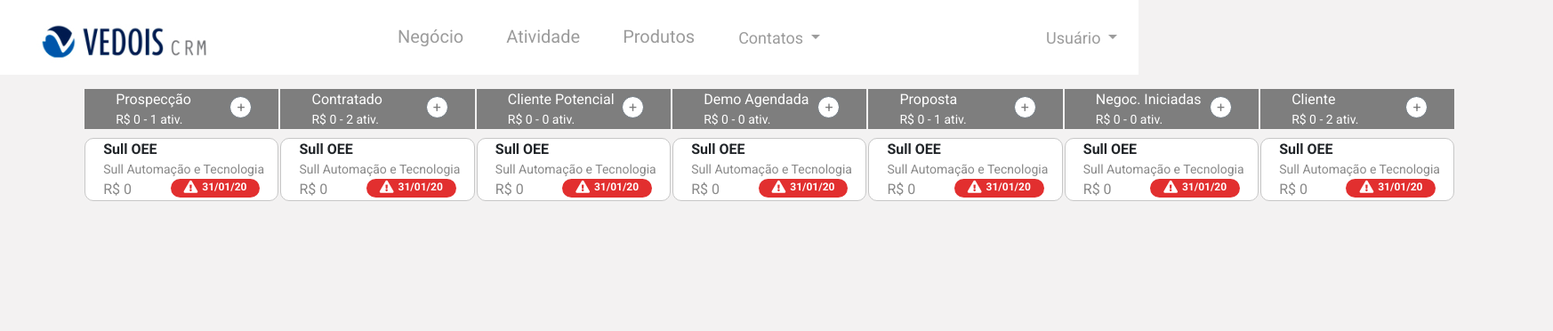
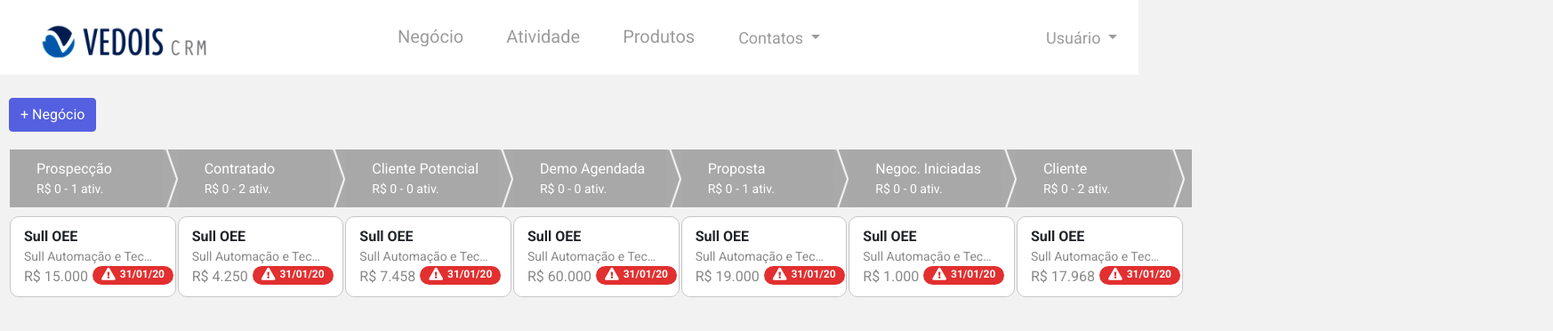
Before and after one commit to grammarthurf/crmV2, an Angular app in the folder front-crm/: page / in a window 1280 px wide. Shown: the top 372 px of the page at 89% size, 1746 px wide, since content can reach past the window. Built offline with nearby package versions, Linux system fonts and the light colour scheme.

Commit message:
screen business with button add

```diff
--- a/front-crm/package.json
+++ b/front-crm/package.json
@@ -21,6 +21,7 @@
     "@angular/platform-browser": "~8.2.14",
     "@angular/platform-browser-dynamic": "~8.2.14",
     "@angular/router": "~8.2.14",
+    "dragula": "^3.7.2",
     "rxjs": "~6.4.0",
     "tslib": "^1.10.0",
     "zone.js": "~0.9.1"
--- a/front-crm/src/app/app.module.ts
+++ b/front-crm/src/app/app.module.ts
@@ -6,6 +6,7 @@
 import { NavbarComponent } from './navbar/navbar.component';
 import { BrowserAnimationsModule } from '@angular/platform-browser/animations';
 import { BusinessComponent } from './business/business.component';
+// import { DragDropModule } from '@angular/cdk/drag-drop';
 
 // import { MatToolbarModule } from '@angular/material/toolbar';
 // import { MatMenuModule } from '@angular/material/menu';
@@ -25,6 +26,7 @@
     BrowserModule,
     AppRoutingModule,
     BrowserAnimationsModule,
+    // DragDropModule
     // modules
   ],
   providers: [],
--- a/front-crm/src/app/business/business.component.css
+++ b/front-crm/src/app/business/business.component.css
@@ -1,9 +1,14 @@
+
 /* TICKETS */
 .tickets {
-    background-color: #7e7e7e;
+    background-color: #A8A8A8;
     color: #fff;
     margin-left: 1px;
     margin-right: 1px;
+}
+
+div.tickets div {
+    padding: 10px;
 }
 
 .space {
@@ -13,6 +18,9 @@
 .row {
     white-space: nowrap;
     flex-wrap: nowrap;
+    margin-left: 10px;
+    margin-right: 10px;
+    max-width: 1120px; /* false for scroll / true for single page*/
 }
 
 div p {
@@ -33,14 +41,13 @@
     border-radius: 15px;
     text-align: center;
     font-size: 16px;
-    margin-top: 8px;
+    margin-top: 22px; /*8px for scroll / 22px for single page*/
     color: #7e7e7e;
     float: right;
     background-color: #fff;
 }
 
 /* CARDS  */
-
 .cards {
     border: 1px solid #C7C7C7;
     background-color: #fff;
@@ -48,23 +55,29 @@
     margin-left: 1px;
     margin-right: 1px;
     cursor: pointer;
+    padding: 10px;
 }
 
 .font-grey-cards {
     color: #898989;
 }
 
+.limit-words {
+    white-space: nowrap;
+    overflow: hidden;
+    text-overflow: ellipsis;
+    max-width: 150px;
+}
+
 .buttons-informations {
     display: flex;
     border: 0;
     border-radius: 15px;
-    padding: 0px 15px;
+    padding: 0px 10px;
     font-size: 12px;
     font-weight: bold;
     color: #fff;
-    margin-left: auto;
-    margin-right: 5px;
-    margin-bottom: 3px;
+    margin: 0 5px 3px 5px;
 }
 
 .good {
@@ -83,3 +96,9 @@
     margin-top: 2px;
     font-size: 14px;
 }
+
+.btn-add {
+    color: #fff;
+    background-color: #5460E0;
+    border-color: #5460E0;
+}
--- a/front-crm/src/app/business/business.component.html
+++ b/front-crm/src/app/business/business.component.html
@@ -1,6 +1,79 @@
 <!-- TOTAL -->
+<div style="margin-top: 100px;">
+    <button type="button" class="btn btn-add" style="margin-bottom: 20px; margin-top: 10px; margin-left: 10px;"> + Negócio</button>
+    <!-- TITLES -->
+    <div class="row">
+
+        <div class="tickets col-md-2" style="display: flex;" *ngFor="let i of table">
+            <div>
+                <p> {{i.title}} </p>
+                <p> R$ {{i.value}} </p>
+            </div>
+            <img src="../../assets/arrow.png" style="margin-left: auto; margin-right: -25px;"/>
+        </div>
+    </div>
+    <!-- CARDS -->
+    <div class="row" style="margin-top: 10px;">
+        <div class="cards col-md-2" *ngFor="let i of cards">
+            <p> <b> {{i.title}} </b> </p>
+            <p class="font-grey-cards limit-words"> {{i.subtitle}} </p>
+            <div style="display: flex;">
+                <p class="font-grey-cards"> R$ {{i.value}} </p>
+                <button class="buttons-informations bad">
+                    <i class="fas fa-exclamation-triangle"></i>
+                    <!-- <i class="fas fa-times-circle"></i> -->
+                    <!-- <i class="fas fa-check-circle"></i> -->
+                    <p> 31/01/20 </p>
+                </button>
+            </div>
+        </div>
+    </div>
+</div>
+
+
+
+
+
+<!-- SEM SCROLL BAR
+    TOTAL
+<div style="margin-top: 100px;">
+    TITLES
+    <div class="row">
+
+        <div class="tickets col-md-2" style="display: flex;" *ngFor="let i of table">
+            <div class="col-8">
+                <p> {{i.title}} </p>
+                <p> R$ {{i.value}} </p>
+            </div>
+            <div class="col-4">
+                <button type="button" class="btn btn-secondary btn-circle btn-sm">+</button>
+            </div>
+            <img src="../../assets/arrow.png" />
+        </div>
+    </div>
+    CARDS
+    <div class="row" style="margin-top: 10px;">
+        <div class="cards col-md-2" *ngFor="let i of cards">
+            <p> <b> {{i.title}} </b> </p>
+            <p class="font-grey-cards limit-words"> {{i.subtitle}} </p>
+            <div style="display: flex;">
+                <p class="font-grey-cards"> R$ {{i.value}} </p>
+                <button class="buttons-informations bad">
+                    <i class="fas fa-exclamation-triangle"></i>
+                    <i class="fas fa-times-circle"></i>
+                    <i class="fas fa-check-circle"></i>
+                    <p> 31/01/20 </p>
+                </button>
+            </div>
+        </div>
+    </div>
+</div> -->
+
+
+<!-- COM SCROLL BAR
+    TOTAL
 <div>
-    <!-- TITLES -->
+    TITLES
     <div class="row" style="margin-top: 100px;">
         <div class="col-1">
 
@@ -13,12 +86,13 @@
             <div class="col-4">
                 <button type="button" class="btn btn-secondary btn-circle btn-sm">+</button>
             </div>
+            <img src="../../assets/arrow.png" />
         </div>
         <div class="col-1">
 
         </div>
     </div>
-    <!-- CARDS -->
+    CARDS
     <div class="row" style="margin-top: 10px;">
         <div class="col-1">
 
@@ -30,8 +104,8 @@
                 <p class="limit-word font-grey-cards"> R$ {{i.value}} </p>
                 <button class="buttons-informations bad">
                     <i class="fas fa-exclamation-triangle"></i>
-                    <!-- <i class="fas fa-times-circle"></i> -->
-                    <!-- <i class="fas fa-check-circle"></i> -->
+                    <i class="fas fa-times-circle"></i>
+                    <i class="fas fa-check-circle"></i>
                     <p> 31/01/20 </p>
                 </button>
             </div>
@@ -40,5 +114,4 @@
 
         </div>
     </div>
-
-</div>
+</div> -->
--- a/front-crm/src/app/business/business.component.ts
+++ b/front-crm/src/app/business/business.component.ts
@@ -44,39 +44,39 @@
     {
       title: 'Sull OEE',
       subtitle: 'Sull Automação e Tecnologia',
-      value: '0'
+      value: '15.000'
     },
     {
       title: 'Sull OEE',
       subtitle: 'Sull Automação e Tecnologia',
-      value: '0'
+      value: '4.250'
     },
     {
       title: 'Sull OEE',
       subtitle: 'Sull Automação e Tecnologia',
-      value: '0'
+      value: '7.458'
     },
     {
       title: 'Sull OEE',
       subtitle: 'Sull Automação e Tecnologia',
-      value: '0'
+      value: '60.000'
     },
     {
       title: 'Sull OEE',
       subtitle: 'Sull Automação e Tecnologia',
-      value: '0'
+      value: '19.000'
     },
     {
       title: 'Sull OEE',
       subtitle: 'Sull Automação e Tecnologia',
-      value: '0'
+      value: '1.000'
     },
     {
       title: 'Sull OEE',
       subtitle: 'Sull Automação e Tecnologia',
-      value: '0'
+      value: '17.968'
     }
-  ]
+  ];
 
   ngOnInit() {
   }
```
Also changed, not shown: front-crm/src/assets/arrow.png (added), front-crm/src/styles.css (line endings or trailing spaces), 1 other file (tests, documents, lock files or other folders).
